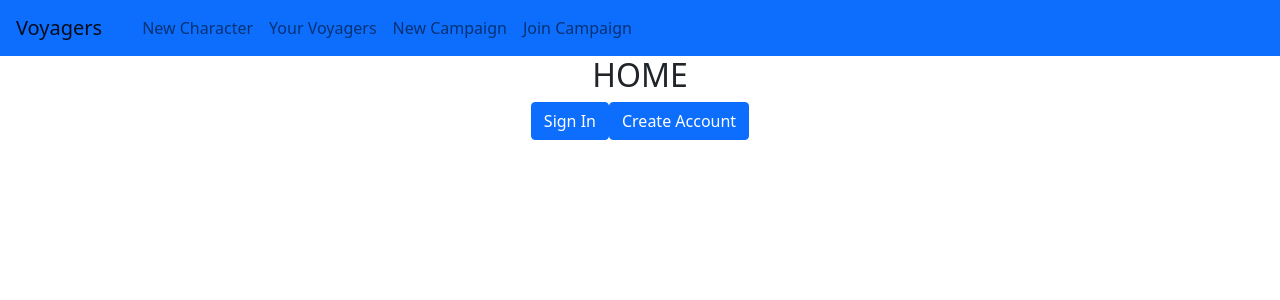
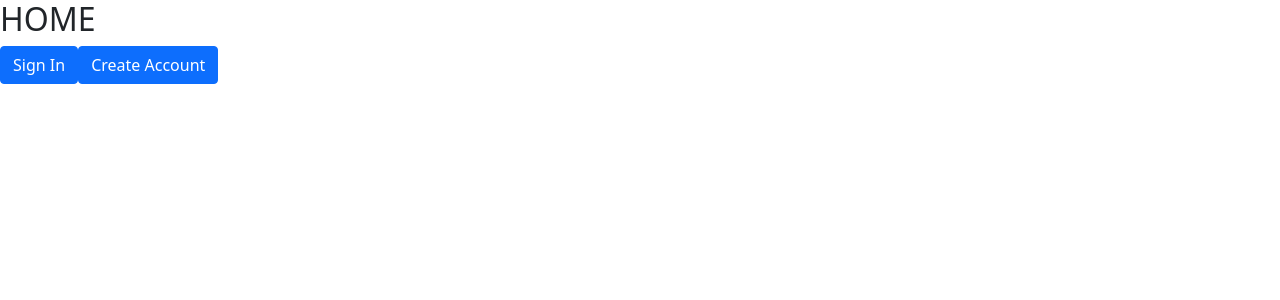
Before and after one commit to Holden-VanKeyes/proj4, a React (Create React App) app in the folder project-frontend/: page / in a window 1280 px wide. Shown: the top 300 px of the page. Built offline with nearby package versions, Linux system fonts and the light colour scheme.

Commit message:
folder-change

```diff
--- a/project-frontend/src/App.js
+++ b/project-frontend/src/Components/App.js
@@ -1,4 +1,4 @@
-import './App.css'
+import '../App.css'
 import 'bootstrap/dist/css/bootstrap.min.css'
 import { Routes, Route } from 'react-router-dom'
 import NavHeader from './NavHeader'
--- a/project-frontend/src/index.js
+++ b/project-frontend/src/index.js
@@ -1,16 +1,16 @@
 import React from 'react'
 import ReactDOM from 'react-dom/client'
 import './index.css'
-import App from './App'
+import App from './Components/App'
 import reportWebVitals from './reportWebVitals'
 import { BrowserRouter } from 'react-router-dom'
-import Home from './Home'
+import Home from './Components/Home'
 
 const root = ReactDOM.createRoot(document.getElementById('root'))
 root.render(
   <BrowserRouter>
-    {/* <Home /> */}
-    <App />
+    <Home />
+    {/* <App /> */}
   </BrowserRouter>
 )
 
```
Also changed, not shown: project-frontend/src/Components/AllCamps.js (renamed from project-frontend/src/AllCamps.js), project-frontend/src/Components/CampCreator.js (renamed from project-frontend/src/CampCreator.js), project-frontend/src/Components/CharCreator.js (renamed from project-frontend/src/CharCreator.js), project-frontend/src/Components/Home.js (renamed from project-frontend/src/Home.js), project-frontend/src/Components/NavHeader.js (renamed from project-frontend/src/NavHeader.js), project-frontend/src/Components/User.js (renamed from project-frontend/src/User.js).
